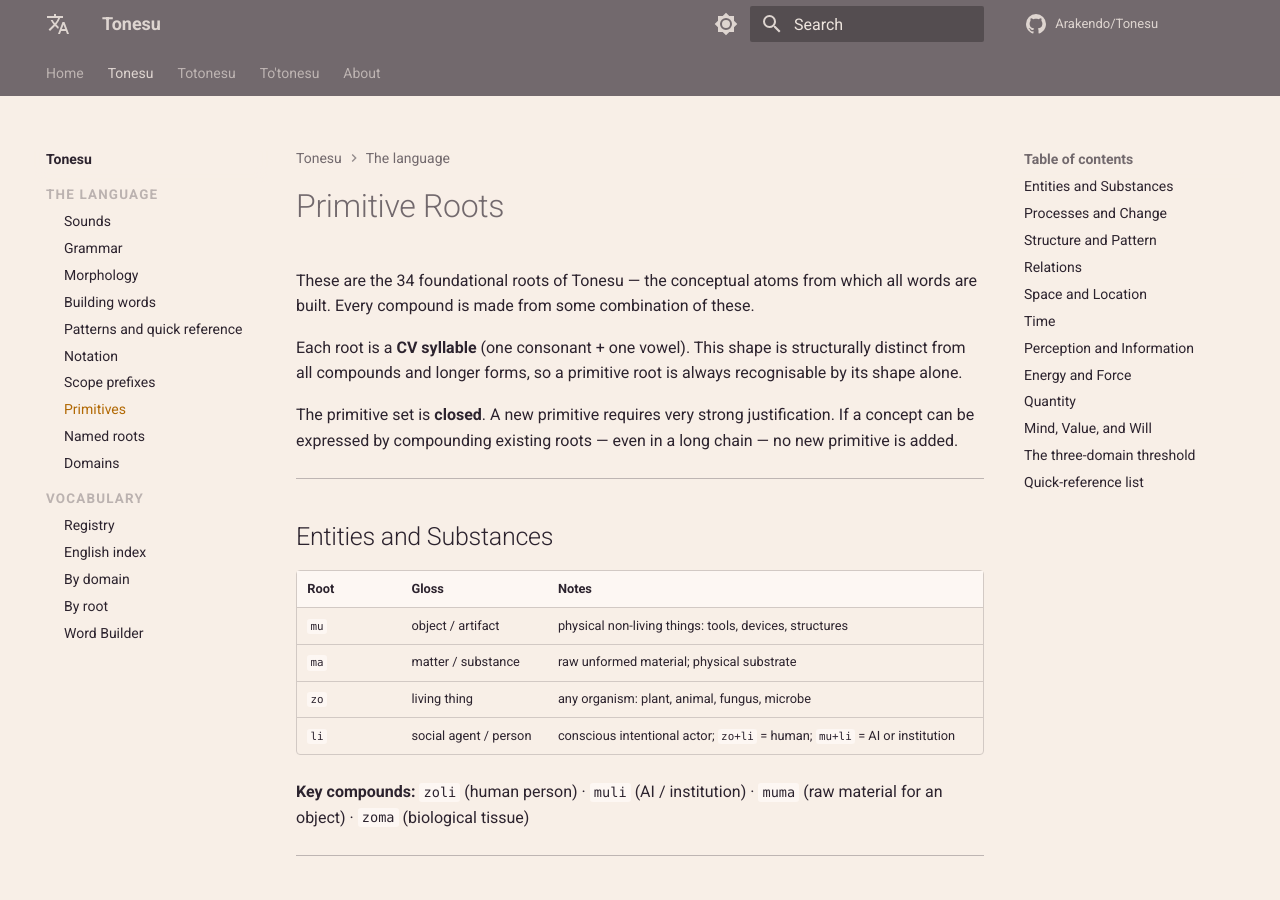
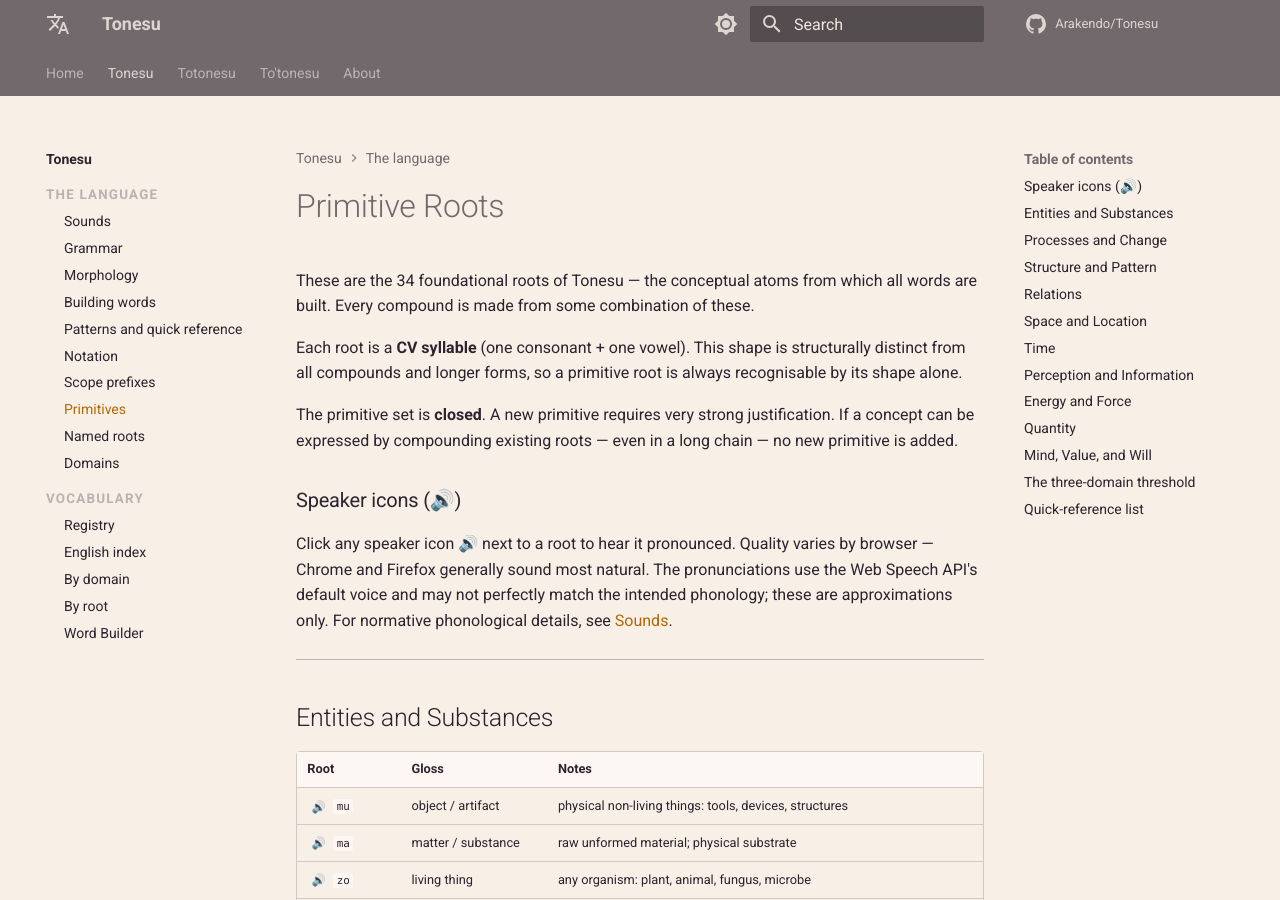
Before and after one commit to Arakendo/Tonesu, an MkDocs documentation site: the page built from www/docs/tonesu/primitives.md, in a window 1280 px wide and 900 px high. Built offline with MkDocs 1.6.1 and Material for MkDocs 9.7.7, drawn with Linux system fonts in a browser that asks for light colours; comment, search, counter and statistics services are not loaded.

Commit message:
fix: add speaker buttons to Primitives page in correct location
- web-speech.js pronunciation support now works on tonesu/primitives.md
- add browser quality caveat to page intro
- speaker buttons (🔊) on all 34 root entries

```diff
--- a/www/docs/tonesu/primitives.md
+++ b/www/docs/tonesu/primitives.md
@@ -6,16 +6,20 @@ Each root is a **CV syllable** (one consonant + one vowel). This shape is struct
 
 The primitive set is **closed**. A new primitive requires very strong justification. If a concept can be expressed by compounding existing roots — even in a long chain — no new primitive is added.
 
+### Speaker icons (🔊)
+
+Click any speaker icon 🔊 next to a root to hear it pronounced. Quality varies by browser — Chrome and Firefox generally sound most natural. The pronunciations use the Web Speech API's default voice and may not perfectly match the intended phonology; these are approximations only. For normative phonological details, see [Sounds](sounds.md).
+
 ---
 
 ## Entities and Substances
 
 | Root | Gloss | Notes |
 |------|-------|-------|
-| `mu` | object / artifact | physical non-living things: tools, devices, structures |
-| `ma` | matter / substance | raw unformed material; physical substrate |
-| `zo` | living thing | any organism: plant, animal, fungus, microbe |
-| `li` | social agent / person | conscious intentional actor; `zo+li` = human; `mu+li` = AI or institution |
+| <button class="tonesu-speaker" data-text="mu"></button> `mu` | object / artifact | physical non-living things: tools, devices, structures |
+| <button class="tonesu-speaker" data-text="ma"></button> `ma` | matter / substance | raw unformed material; physical substrate |
+| <button class="tonesu-speaker" data-text="zo"></button> `zo` | living thing | any organism: plant, animal, fungus, microbe |
+| <button class="tonesu-speaker" data-text="li"></button> `li` | social agent / person | conscious intentional actor; `zo+li` = human; `mu+li` = AI or institution |
 
 **Key compounds:** `zoli` (human person) · `muli` (AI / institution) · `muma` (raw material for an object) · `zoma` (biological tissue)
 
@@ -25,10 +29,10 @@ The primitive set is **closed**. A new primitive requires very strong justificat
 
 | Root | Gloss | Notes |
 |------|-------|-------|
-| `ki` | motion | physical movement, displacement, travel |
-| `ka` | intentional action | deliberate acts, operations, exertion of will |
-| `be` | growth / increase | building up, emergence, gaining |
-| `de` | decay / decrease | breaking down, entropy, loss |
+| <button class="tonesu-speaker" data-text="ki"></button> `ki` | motion | physical movement, displacement, travel |
+| <button class="tonesu-speaker" data-text="ka"></button> `ka` | intentional action | deliberate acts, operations, exertion of will |
+| <button class="tonesu-speaker" data-text="be"></button> `be` | growth / increase | building up, emergence, gaining |
+| <button class="tonesu-speaker" data-text="de"></button> `de` | decay / decrease | breaking down, entropy, loss |
 
 **Key compounds:** `kabe` (begin, initiate) · `kade` (destroy deliberately) · `bede` (transformation, cycle) · `rakimu` (engine — energy-motion-device)
 
@@ -38,9 +42,9 @@ The primitive set is **closed**. A new primitive requires very strong justificat
 
 | Root | Gloss | Notes |
 |------|-------|-------|
-| `su` | structure / order | physical or organisational arrangement |
-| `to` | conceptual pattern / thought | idea, plan, model, knowledge, mental representation |
-| `fe` | boundary / limit | edge, category, distinction, threshold |
+| <button class="tonesu-speaker" data-text="su"></button> `su` | structure / order | physical or organisational arrangement |
+| <button class="tonesu-speaker" data-text="to"></button> `to` | conceptual pattern / thought | idea, plan, model, knowledge, mental representation |
+| <button class="tonesu-speaker" data-text="fe"></button> `fe` | boundary / limit | edge, category, distinction, threshold |
 
 **`su` vs `to`:** a crystal lattice is `su`; the theory about it is `to`. A musical score is `to`; the sound waves it produces are `suso`.
 
@@ -52,11 +56,11 @@ The primitive set is **closed**. A new primitive requires very strong justificat
 
 | Root | Gloss | Notes |
 |------|-------|-------|
-| `ne` | relation / connection | link, bond, membership, network |
-| `pe` | part / component | piece, element, member of a whole |
-| `go` | cause / origin | reason, source, trigger |
-| `du` | result / effect | outcome, product, consequence |
-| `zi` | mutual / coupling event | bilateral transformation — both participants changed simultaneously by their engagement; mating, symbiosis |
+| <button class="tonesu-speaker" data-text="ne"></button> `ne` | relation / connection | link, bond, membership, network |
+| <button class="tonesu-speaker" data-text="pe"></button> `pe` | part / component | piece, element, member of a whole |
+| <button class="tonesu-speaker" data-text="go"></button> `go` | cause / origin | reason, source, trigger |
+| <button class="tonesu-speaker" data-text="du"></button> `du` | result / effect | outcome, product, consequence |
+| <button class="tonesu-speaker" data-text="zi"></button> `zi` | mutual / coupling event | bilateral transformation — both participants changed simultaneously by their engagement; mating, symbiosis |
 
 **`zi` vs `ne`:** `ne` is a static bond; `zi` is a coupled event where both participants transform. `zizo` (biological mating/symbiosis) · `negofe` (independent — no dependency) · `godu` (causal chain)
 
@@ -66,9 +70,9 @@ The primitive set is **closed**. A new primitive requires very strong justificat
 
 | Root | Gloss | Notes |
 |------|-------|-------|
-| `pa` | place / space | location, region, physical topology |
-| `di` | direction | toward, away, path, orientation |
-| `ko` | containment / interior | inside, enclosed space, container |
+| <button class="tonesu-speaker" data-text="pa"></button> `pa` | place / space | location, region, physical topology |
+| <button class="tonesu-speaker" data-text="di"></button> `di` | direction | toward, away, path, orientation |
+| <button class="tonesu-speaker" data-text="ko"></button> `ko` | containment / interior | inside, enclosed space, container |
 
 **Key compounds:** `padi` (destination) · `kopa` (interior space, room) · `dipa` (path between places) · `panofe` (omnipresence)
 
@@ -78,8 +82,8 @@ The primitive set is **closed**. A new primitive requires very strong justificat
 
 | Root | Gloss | Notes |
 |------|-------|-------|
-| `ti` | time / sequence | moment, duration, order of events |
-| `re` | repetition / cycle | recurrence, rhythm, iteration |
+| <button class="tonesu-speaker" data-text="ti"></button> `ti` | time / sequence | moment, duration, order of events |
+| <button class="tonesu-speaker" data-text="re"></button> `re` | repetition / cycle | recurrence, rhythm, iteration |
 
 **Key compounds:** `tibe` (future — time-growth) · `tide` (past — time-decay) · `tire` (schedule, recurring time) · `tinofe` (eternal)
 
@@ -89,10 +93,10 @@ The primitive set is **closed**. A new primitive requires very strong justificat
 
 | Root | Gloss | Notes |
 |------|-------|-------|
-| `se` | perception / sense | raw sensory awareness: sight, hearing, touch |
-| `so` | sound | acoustic signal, spoken or heard |
-| `lu` | light / visibility | visual signal, illumination |
-| `si` | signal / representation | any encoded information: symbol, data, language, code |
+| <button class="tonesu-speaker" data-text="se"></button> `se` | perception / sense | raw sensory awareness: sight, hearing, touch |
+| <button class="tonesu-speaker" data-text="so"></button> `so` | sound | acoustic signal, spoken or heard |
+| <button class="tonesu-speaker" data-text="lu"></button> `lu` | light / visibility | visual signal, illumination |
+| <button class="tonesu-speaker" data-text="si"></button> `si` | signal / representation | any encoded information: symbol, data, language, code |
 
 **`se` → `si` → `to` pipeline:** raw sensing → encoded signal → interpreted knowledge. These three are distinct stages.
 
@@ -104,8 +108,8 @@ The primitive set is **closed**. A new primitive requires very strong justificat
 
 | Root | Gloss | Notes |
 |------|-------|-------|
-| `ra` | energy / force | power, charge, capacity to cause change |
-| `ha` | heat / thermal state | temperature, warmth, cold as matter-property |
+| <button class="tonesu-speaker" data-text="ra"></button> `ra` | energy / force | power, charge, capacity to cause change |
+| <button class="tonesu-speaker" data-text="ha"></button> `ha` | heat / thermal state | temperature, warmth, cold as matter-property |
 
 **`ra` vs `ha`:** a frozen conductor carrying high current has high `ra` and low `ha` simultaneously. Cold = `noha` (absence of heat), not `rade`.
 
@@ -117,9 +121,9 @@ The primitive set is **closed**. A new primitive requires very strong justificat
 
 | Root | Gloss | Notes |
 |------|-------|-------|
-| `nu` | quantity / number | count, measure, amount |
-| `ru` | unity / singularity | one, individual, whole |
-| `pu` | plurality / collective | many, group, set |
+| <button class="tonesu-speaker" data-text="nu"></button> `nu` | quantity / number | count, measure, amount |
+| <button class="tonesu-speaker" data-text="ru"></button> `ru` | unity / singularity | one, individual, whole |
+| <button class="tonesu-speaker" data-text="pu"></button> `pu` | plurality / collective | many, group, set |
 
 **Key compounds:** `nuli` (population) · `rune` (unique relation, bond) · `puli` (community) · `nunofe` (mathematical infinity)
 
@@ -129,10 +133,10 @@ The primitive set is **closed**. A new primitive requires very strong justificat
 
 | Root | Gloss | Notes |
 |------|-------|-------|
-| `vo` | value / quality | worth, evaluation, degree, intensity |
-| `wi` | will / intention | goal, desire, purpose |
-| `no` | negation / absence | not, lack, removal |
-| `fa` | affective substrate | raw felt-interior state of an organism, before it resolves into a model |
+| <button class="tonesu-speaker" data-text="vo"></button> `vo` | value / quality | worth, evaluation, degree, intensity |
+| <button class="tonesu-speaker" data-text="wi"></button> `wi` | will / intention | goal, desire, purpose |
+| <button class="tonesu-speaker" data-text="no"></button> `no` | negation / absence | not, lack, removal |
+| <button class="tonesu-speaker" data-text="fa"></button> `fa` | affective substrate | raw felt-interior state of an organism, before it resolves into a model |
 
 **`fa` vs `se`:** `se` is outward detection (the organism registering external signals); `fa` is inward state (mood, arousal, felt tone). A person under anaesthesia has `se` blocked; `fa` continues as substrate. The three-stage pipeline: `se → fa → to` (sensing → feeling → knowing).
 
```
